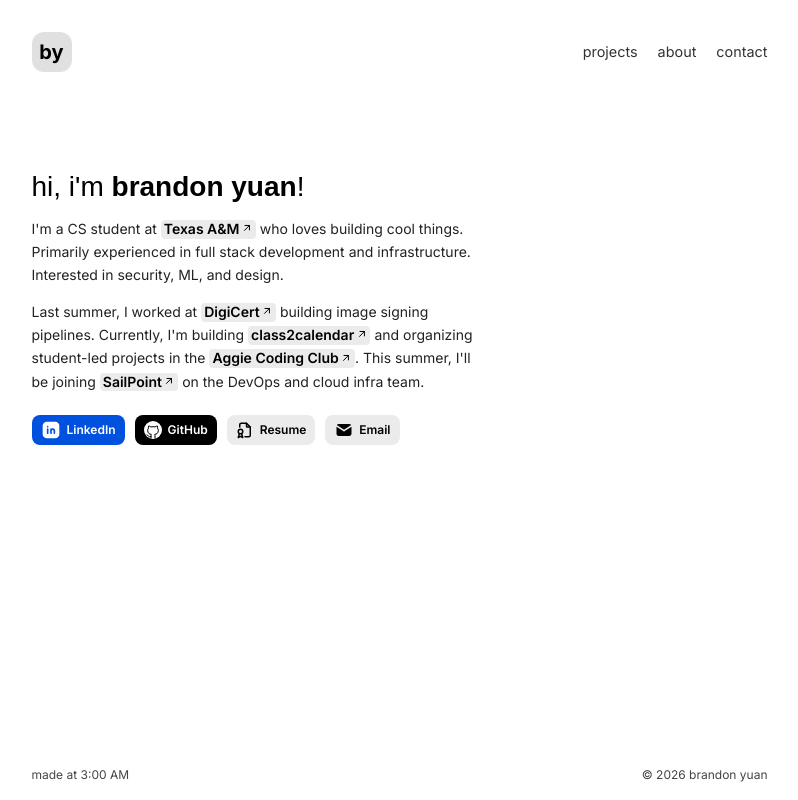
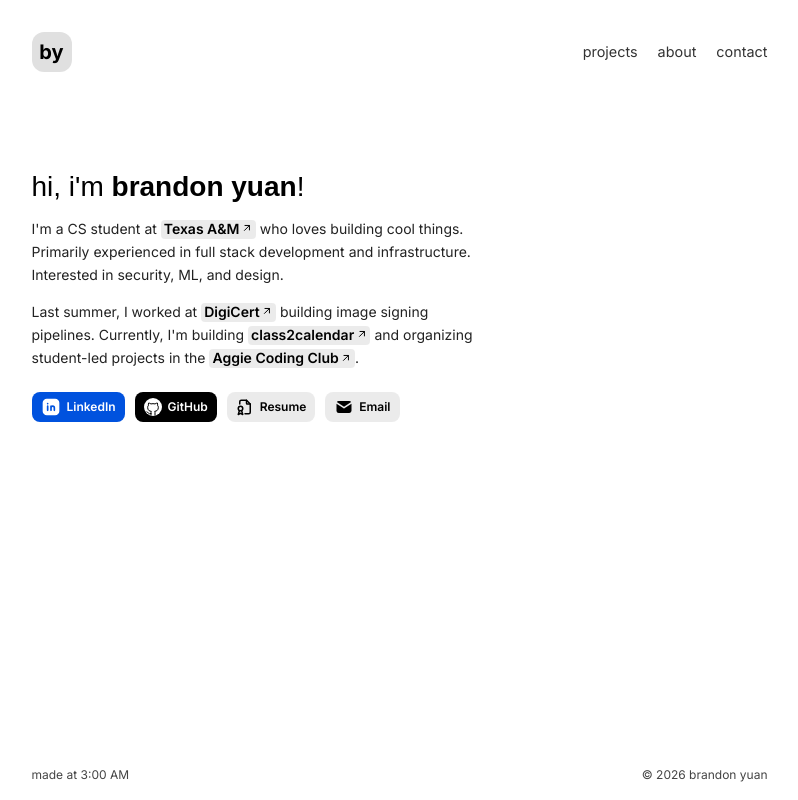
Before and after one commit to brandonyuanCS/brandonyuancs.github.io, a React (Vite) app: page / in a window 1280 px wide. Shown: the whole page, without its empty margins (233-1031 px from the left). Built offline with nearby package versions, Linux system fonts and the light colour scheme; a web font is replaced by a local one.

Commit message:
updated status

```diff
--- a/src/pages/home/Home.tsx
+++ b/src/pages/home/Home.tsx
@@ -21,7 +21,7 @@
           Last summer, I worked at <ExternalLink href="https://www.digicert.com/">DigiCert</ExternalLink> building image signing pipelines.
           Currently, I'm building <ExternalLink href="https://github.com/brandonyuanCS/canvas2calendar">class2calendar</ExternalLink> and organizing student-led
           projects in the <ExternalLink href="https://www.aggiecodingclub.com/">Aggie Coding Club</ExternalLink>.
-          This summer, I'll be joining <ExternalLink href="https://www.sailpoint.com/">SailPoint</ExternalLink> on the DevOps and cloud infra team.
+          {/* This summer, I'll be joining <ExternalLink href="https://www.sailpoint.com/">SailPoint</ExternalLink> on the DevOps and cloud infra team. */}
         </p>
         <Group gap="xs" mt='1.4rem' className="animate-fade-in-up-delay-3">
           <LinkedInButton/>
```
Also changed, not shown: 1 other file (tests, documents, lock files or other folders).
